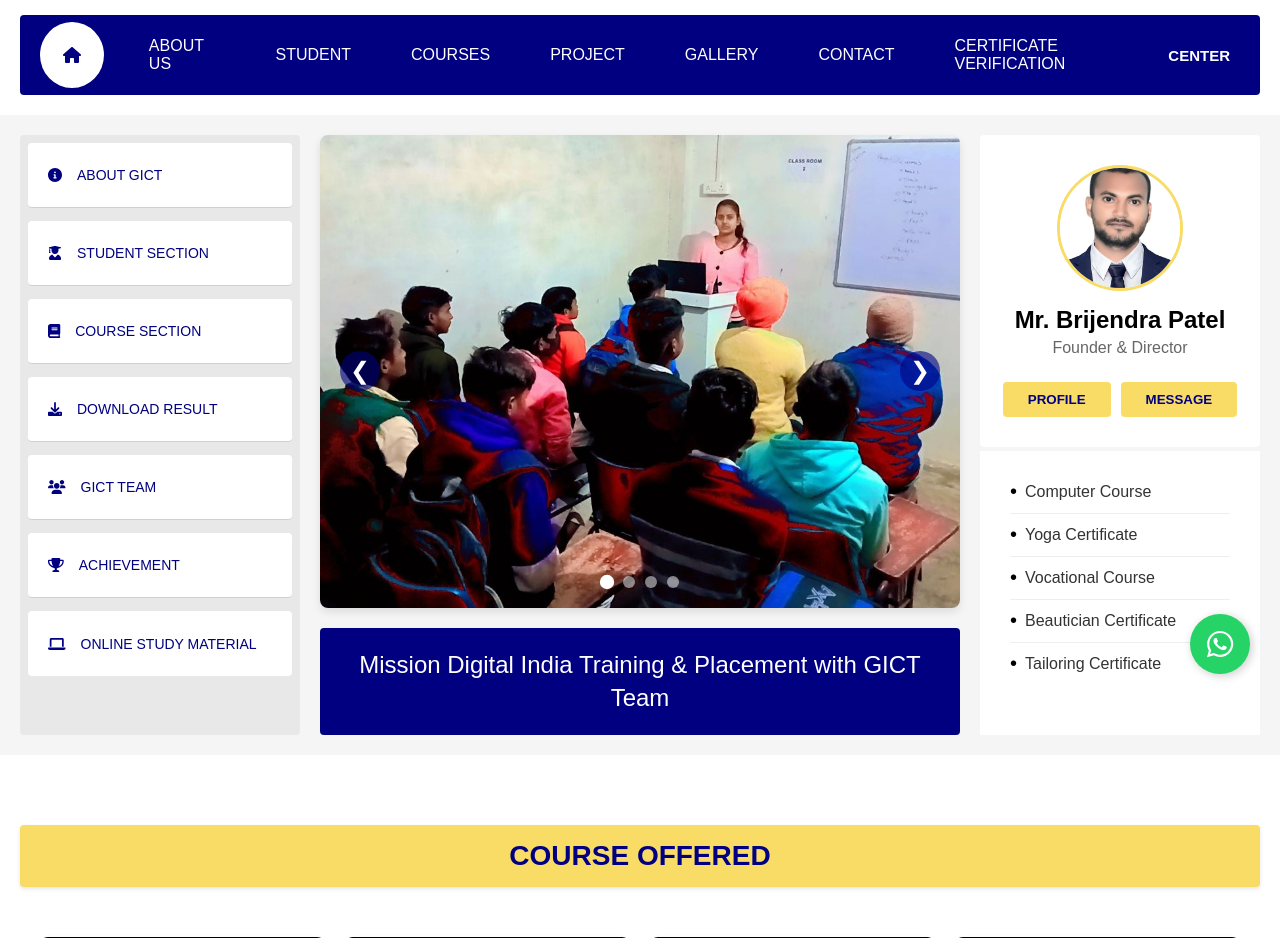
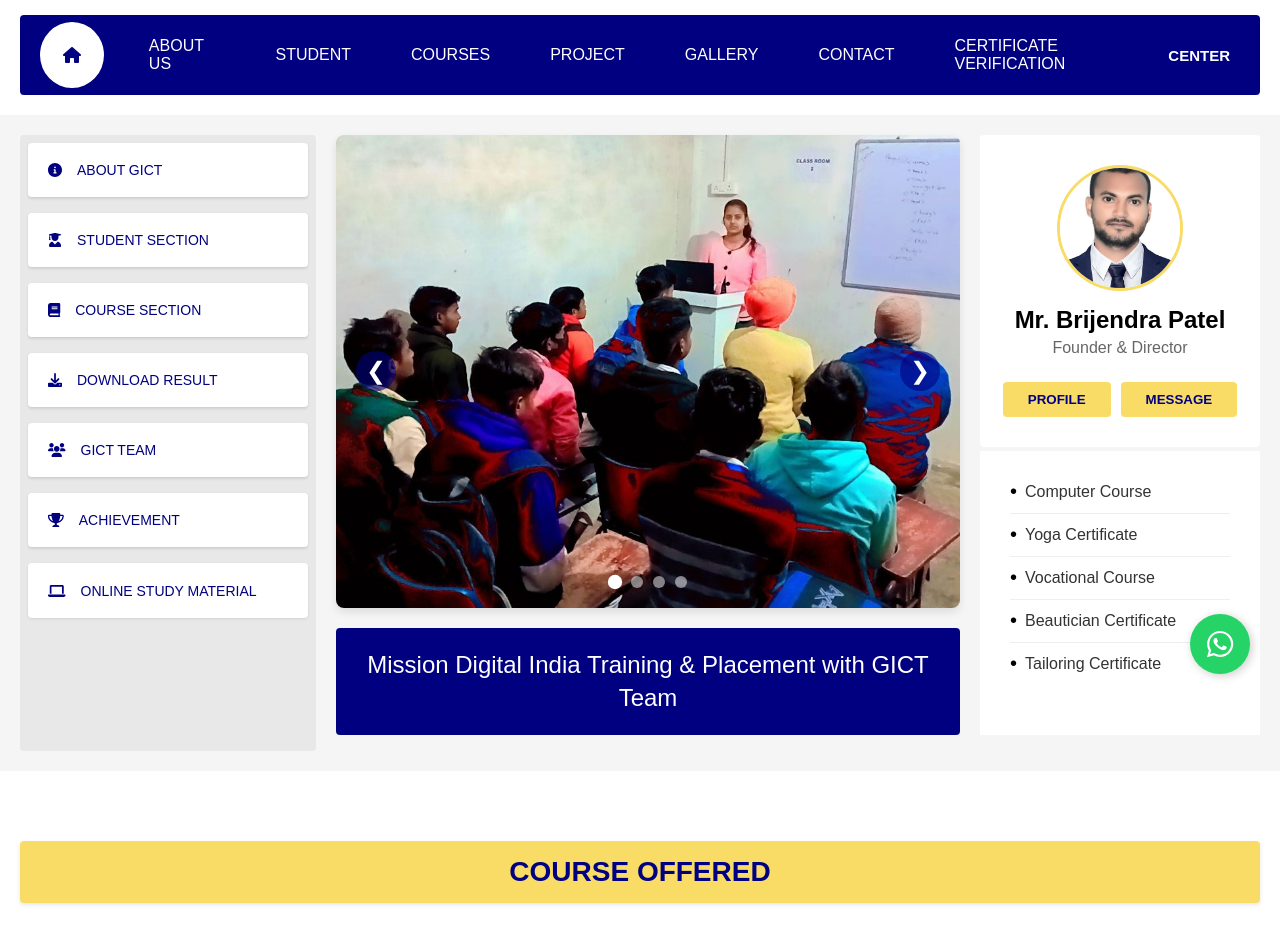
Before and after one commit to gictorg/gict, a PHP site: page / in a window 1280 px wide. Shown: the part 204-1142 px from the top of the page. Run offline with PHP 8.4, Linux system fonts and the light colour scheme.

Commit message:
fixed code

```diff
--- a/assets/css/sidebar.css
+++ b/assets/css/sidebar.css
@@ -2,36 +2,38 @@
 .sidebar {
     width: 250px;
     background: #f5f5f5;
-    padding: 0;
+    padding: 8px;
     flex-shrink: 0;
     border-radius: 4px;
     overflow: hidden;
     display: flex;
     flex-direction: column;
+    height: 100%;
 }
 
 .sidebar .sidebar-menu {
     display: flex;
     flex-direction: column;
     height: 100%;
-    gap: 8px;
-    padding: 8px;
+    gap: 10px;
 }
 
 .sidebar .sidebar-menu a {
     display: flex;
     align-items: center;
-    padding: 20px;
+    padding: 15px 20px;
     color: #000080;
     text-decoration: none;
     font-size: 14px;
     font-weight: 500;
     background: #fff;
     transition: all 0.3s ease;
-    min-height: 65px;
+    min-height: 55px;
     box-sizing: border-box;
     border-radius: 4px;
+    box-shadow: 0 1px 3px rgba(0,0,0,0.1);
 }
+
 
 .sidebar .sidebar-menu a:hover {
     background: #FFE87C;
```
